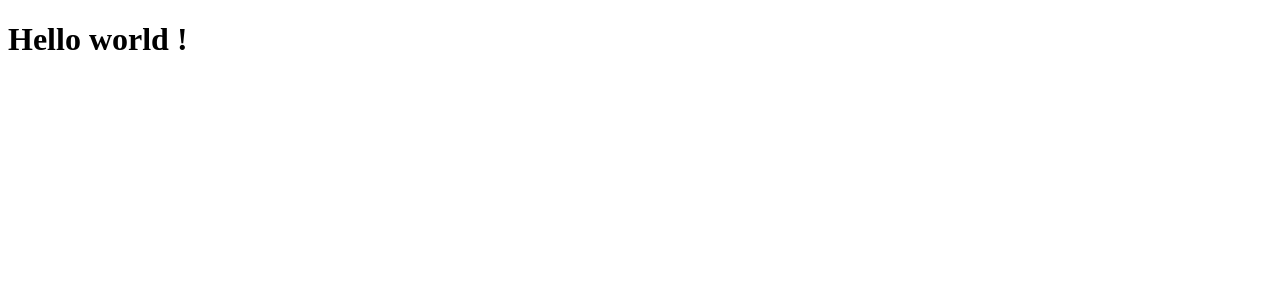
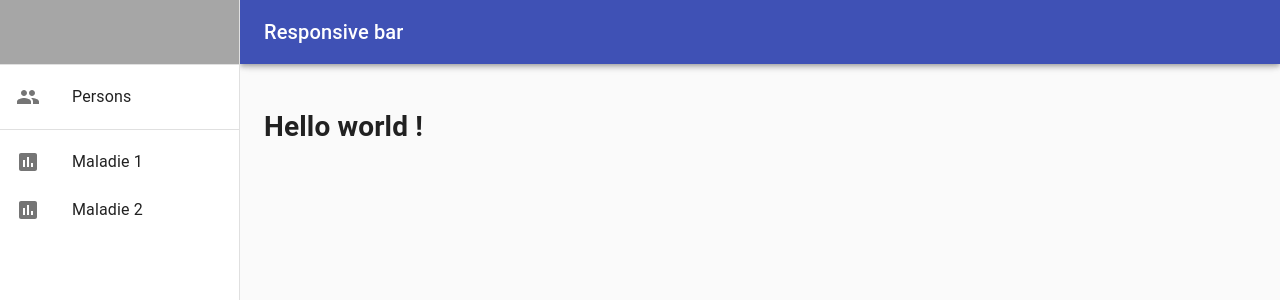
Before and after one commit to MaBre01/disease-dashboard, a React (Create React App) app: page / in a window 1280 px wide. Shown: the top 300 px of the page. Built offline with nearby package versions, Linux system fonts and the light colour scheme.

Commit message:
Add main navigation

```diff
--- a/src/views/App.js
+++ b/src/views/App.js
@@ -1,11 +1,149 @@
 import React from 'react';
+import CssBaseline from "@material-ui/core/CssBaseline";
+import AppBar from "@material-ui/core/AppBar";
+import Toolbar from "@material-ui/core/Toolbar";
+import IconButton from "@material-ui/core/IconButton";
+import Typography from "@material-ui/core/Typography";
+import Drawer from "@material-ui/core/Drawer";
+import Hidden from "@material-ui/core/Hidden";
+import withStyles from "@material-ui/core/styles/withStyles";
+import Divider from "@material-ui/core/Divider";
+import List from "@material-ui/core/List";
+import ListItem from "@material-ui/core/ListItem";
+import ListItemIcon from "@material-ui/core/ListItemIcon";
+import ListItemText from "@material-ui/core/ListItemText";
+import GroupIcon from "@material-ui/icons/Group";
+import AssessmentIcon from '@material-ui/icons/Assessment';
+
+const drawerWidth = 240;
+
+const useStyles = theme => ({
+    root: {
+        display: 'flex',
+    },
+    drawer: {
+        [theme.breakpoints.up('sm')]: {
+            width: drawerWidth,
+            flexShrink: 0,
+        },
+    },
+    appBar: {
+        [theme.breakpoints.up('sm')]: {
+            width: `calc(100% - ${drawerWidth}px)`,
+            marginLeft: drawerWidth,
+        },
+    },
+    menuButton: {
+        marginRight: theme.spacing(2),
+        [theme.breakpoints.up('sm')]: {
+            display: 'none',
+        },
+    },
+    toolbar: theme.mixins.toolbar,
+    drawerTop: {
+        backgroundColor: '#a6a6a6'
+    },
+    drawerPaper: {
+        width: drawerWidth,
+    },
+    content: {
+        flexGrow: 1,
+        padding: theme.spacing(3),
+    },
+});
 
 class App extends React.Component {
+    constructor(props) {
+        super(props);
+
+        this.state = {
+            mobileOpen: false
+        };
+    }
+
+    handleDrawerToggle = () => {
+        this.setState({
+            mobileOpen: !this.state.mobileOpen
+        });
+    };
+
+    getDrawer = (classes) => {
+        return (
+            <div>
+                <div className={classes.toolbar + ' ' + classes.drawerTop}/>
+                <Divider/>
+                <List>
+                    <ListItem button>
+                        <ListItemIcon><GroupIcon/></ListItemIcon>
+                        <ListItemText>Persons</ListItemText>
+                    </ListItem>
+                </List>
+                <Divider/>
+                <List>
+                    <ListItem button>
+                        <ListItemIcon><AssessmentIcon/></ListItemIcon>
+                        <ListItemText>Maladie 1</ListItemText>
+                    </ListItem>
+                    <ListItem button>
+                        <ListItemIcon><AssessmentIcon/></ListItemIcon>
+                        <ListItemText>Maladie 2</ListItemText>
+                    </ListItem>
+                </List>
+            </div>
+        );
+    };
+
     render() {
+        const { classes } = this.props;
+        const { container } = this.props;
+
+        const drawer = this.getDrawer(classes);
+
         return (
-            <h1>Hello world !</h1>
+            <div className={classes.root}>
+                <CssBaseline/>
+                <AppBar position="fixed" className={classes.appBar}>
+                    <Toolbar>
+                        <IconButton
+                            edge="start"
+                            onClick={this.handleDrawerToggle}
+                            className={classes.menuButton}
+                        >
+
+                        </IconButton>
+                        <Typography variant="h6" noWrap>Responsive bar</Typography>
+                    </Toolbar>
+                </AppBar>
+                <nav className={classes.drawer}>
+                    <Hidden smUp implementation="css">
+                        <Drawer
+                            container={container}
+                            variant="temporary"
+                            anchor="left"
+                            open={this.state.mobileOpen}
+                            classes={{paper: classes.drawerPaper}}
+                            ModalProps={{keepMounted: true}}
+                        >
+                            {drawer}
+                        </Drawer>
+                    </Hidden>
+                    <Hidden xsDown implementation="css">
+                        <Drawer
+                            variant="permanent"
+                            open={true}
+                            classes={{paper: classes.drawerPaper}}
+                        >
+                            {drawer}
+                        </Drawer>
+                    </Hidden>
+                </nav>
+                <main className={classes.content}>
+                    <div className={classes.toolbar}/>
+                    <h1>Hello world !</h1>
+                </main>
+            </div>
         );
     }
 }
 
-export default App;
+export default withStyles(useStyles)(App);
```
